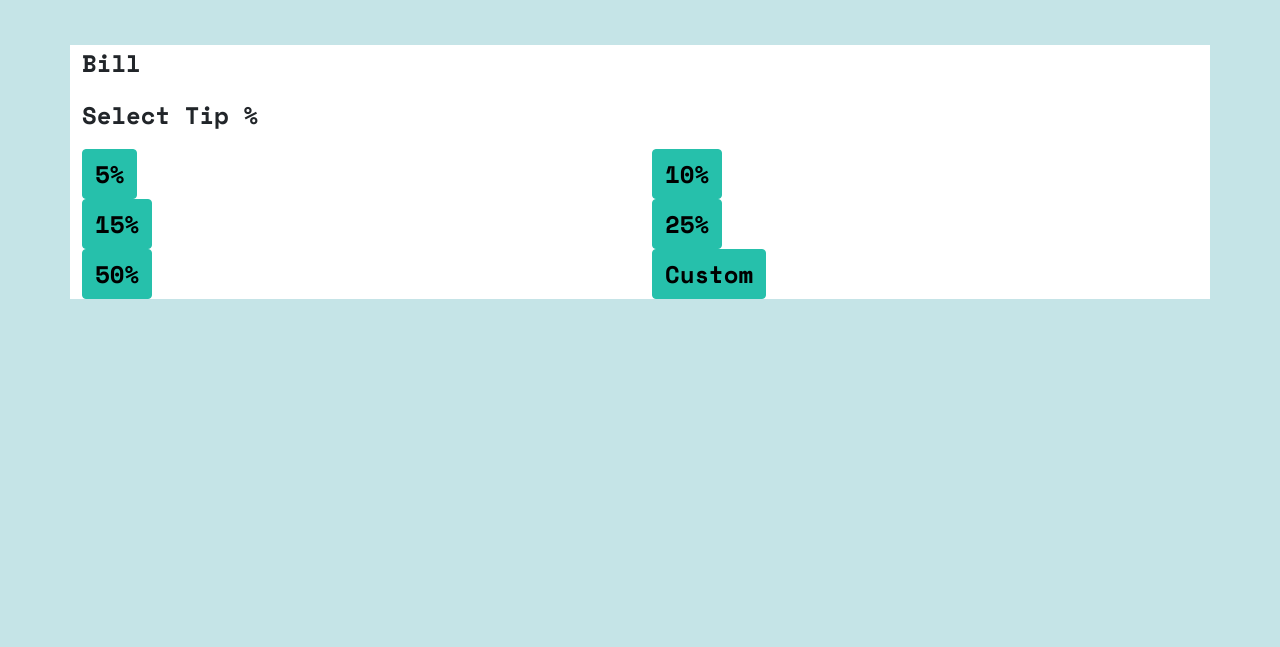
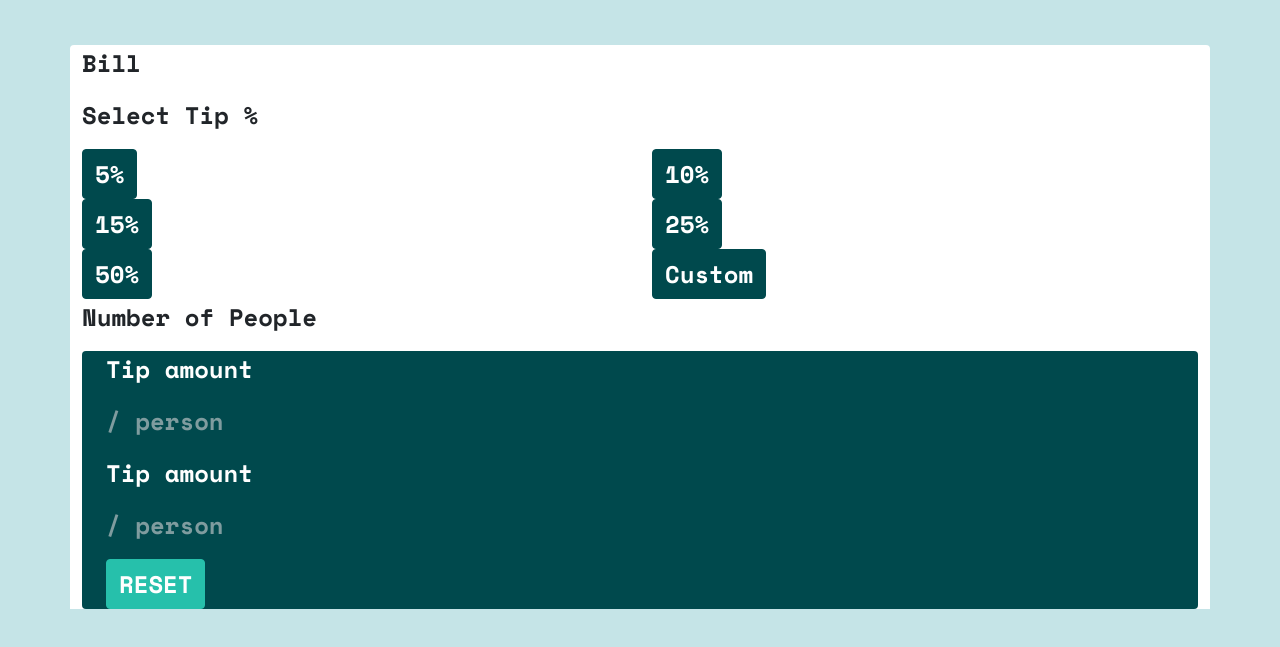
Before and after one commit to BenjaminJPalmer/tip-calculator-app, a website: page index.html in a window 1280 px wide. Shown: the part 105-752 px from the top of the page. Drawn offline with nearby package versions, Linux system fonts and the light colour scheme.

Commit message:
Added html content with bootstrap classes

```diff
--- a/index.html
+++ b/index.html
@@ -1,59 +1,87 @@
 <!DOCTYPE html>
 <html lang="en">
+
 <head>
     <meta charset="UTF-8" />
     <meta name="viewport" content="width=device-width, initial-scale=1.0" />
     <!-- displays site properly based on user's device -->
     <link rel="stylesheet" href="/src/css/normalize.css" />
 
-        <link
-            href="https://cdn.jsdelivr.net/npm/bootstrap@5.1.3/dist/css/bootstrap.min.css"
-            rel="stylesheet"
-            integrity="sha384-1BmE4kWBq78iYhFldvKuhfTAU6auU8tT94WrHftjDbrCEXSU1oBoqyl2QvZ6jIW3"
-            crossorigin="anonymous"
-        />
+    <link href="https://cdn.jsdelivr.net/npm/bootstrap@5.1.3/dist/css/bootstrap.min.css" rel="stylesheet" integrity="sha384-1BmE4kWBq78iYhFldvKuhfTAU6auU8tT94WrHftjDbrCEXSU1oBoqyl2QvZ6jIW3" crossorigin="anonymous" />
 
     <link rel="stylesheet" href="/assets/css/style.css" />
     <link rel="preconnect" href="https://fonts.googleapis.com" />
     <link rel="preconnect" href="https://fonts.gstatic.com" crossorigin />
-        <link
-            href="https://fonts.googleapis.com/css2?family=Space+Mono:wght@700&display=swap"
-            rel="stylesheet"
-        />
+    <link href="https://fonts.googleapis.com/css2?family=Space+Mono:wght@700&display=swap" rel="stylesheet" />
 
     <link rel="icon" type="image/png" sizes="32x32" href="./images/favicon-32x32.png" />
 
     <title>Frontend Mentor | Tip calculator app</title>
 </head>
-    <body class="d-flex flex-column align-items-center">
-        <div class="mt-5 mb-5"><img src="/images/logo.svg" alt="Splitter logo" /></div>
-        <main class="container">
+
+<body class="d-flex flex-column align-items-center bg-light">
+    <div class="mt-5 mb-5">
+        <img src="/images/logo.svg" alt="Splitter logo" />
+    </div>
+    <main class="container rounded-top bg-white">
         <div class="row">
             <div class="col">
                 <p>Bill</p>
                 <div></div>
                 <p>Select Tip %</p>
                 <div class="row">
-                        <div class="col"><button class="btn btn-primary">5%</button></div>
-                        <div class="col"><button class="btn btn-primary">10%</button></div>
+                    <div class="col">
+                        <button class="btn btn-dark text-white">5%</button>
+                    </div>
+                    <div class="col">
+                        <button class="btn btn-dark text-white">10%</button>
+                    </div>
                 </div>
                 <div class="row">
-                        <div class="col"><button class="btn btn-primary">15%</button></div>
-                        <div class="col"><button class="btn btn-primary">25%</button></div>
+                    <div class="col">
+                        <button class="btn btn-dark text-white">15%</button>
+                    </div>
+                    <div class="col">
+                        <button class="btn btn-dark text-white">25%</button>
+                    </div>
                 </div>
                 <div class="row">
-                        <div class="col"><button class="btn btn-primary">50%</button></div>
-                        <div class="col"><button class="btn btn-primary">Custom</button></div>
+                    <div class="col">
+                        <button class="btn btn-dark text-white">50%</button>
                     </div>
+                    <div class="col">
+                        <button class="btn btn-dark text-white">
+                                Custom
+                            </button>
+                    </div>
+                </div>
+                <p>Number of People</p>
+                <div></div>
+                <section class="container bg-dark rounded">
+                    <div class="row">
+                        <div class="col">
+                            <p class="text-white">Tip amount</p>
+                            <p class="text-success">/ person</p>
+                        </div>
+                        <div class="col">
+                            <div></div>
+                        </div>
+                    </div>
+                    <div class="row">
+                        <div class="col">
+                            <p class="text-white">Tip amount</p>
+                            <p class="text-success">/ person</p>
+                        </div>
+                        <div class="col"></div>
+                    </div>
+                    <div class="w-100"><button class="btn btn-primary text-white text-center w-auto">RESET</button></div>
+                </section>
             </div>
         </div>
     </main>
 
     <script src="src/js/app.js"></script>
-        <script
-            src="https://cdn.jsdelivr.net/npm/bootstrap@5.1.3/dist/js/bootstrap.bundle.min.js"
-            integrity="sha384-ka7Sk0Gln4gmtz2MlQnikT1wXgYsOg+OMhuP+IlRH9sENBO0LRn5q+8nbTov4+1p"
-            crossorigin="anonymous"
-        ></script>
+    <script src="https://cdn.jsdelivr.net/npm/bootstrap@5.1.3/dist/js/bootstrap.bundle.min.js" integrity="sha384-ka7Sk0Gln4gmtz2MlQnikT1wXgYsOg+OMhuP+IlRH9sENBO0LRn5q+8nbTov4+1p" crossorigin="anonymous"></script>
 </body>
+
 </html>
--- a/src/scss/style.scss
+++ b/src/scss/style.scss
@@ -1,8 +1 @@
 @import "variables";
-body {
-    background-color: $light;
-}
-
-main {
-    background-color: $white;
-}
```
Also changed, not shown: assets/css/style.css, 1 other file. Lines whose indentation alone changed are shown as unchanged.
